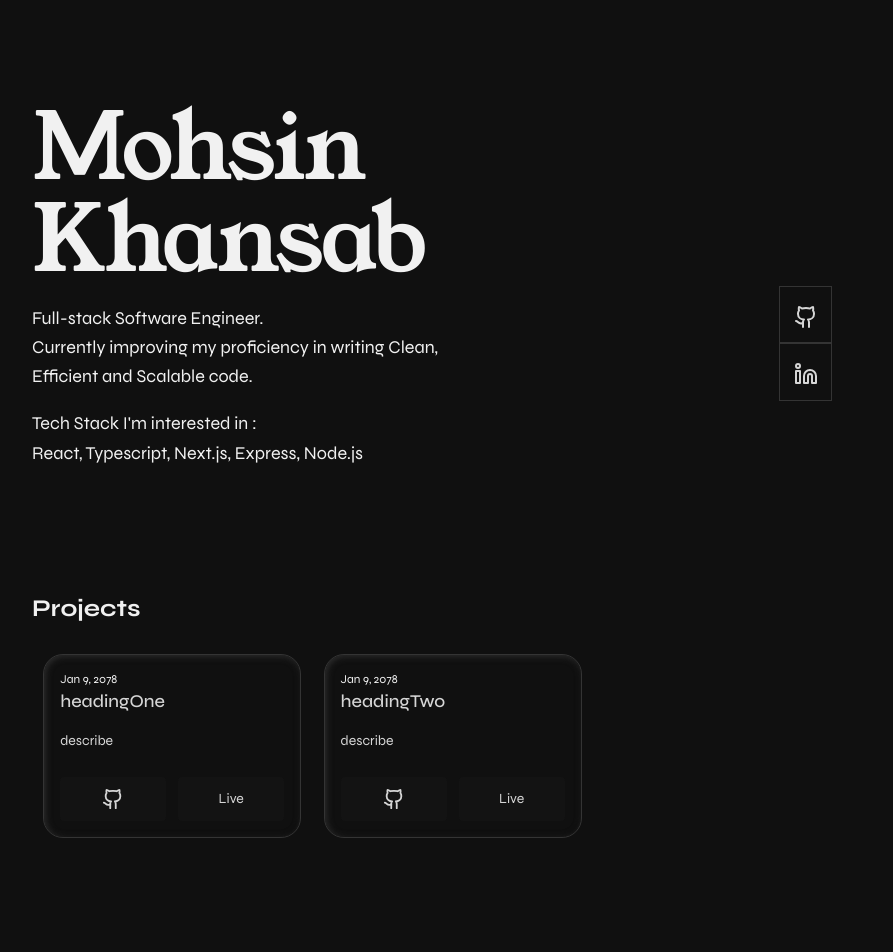
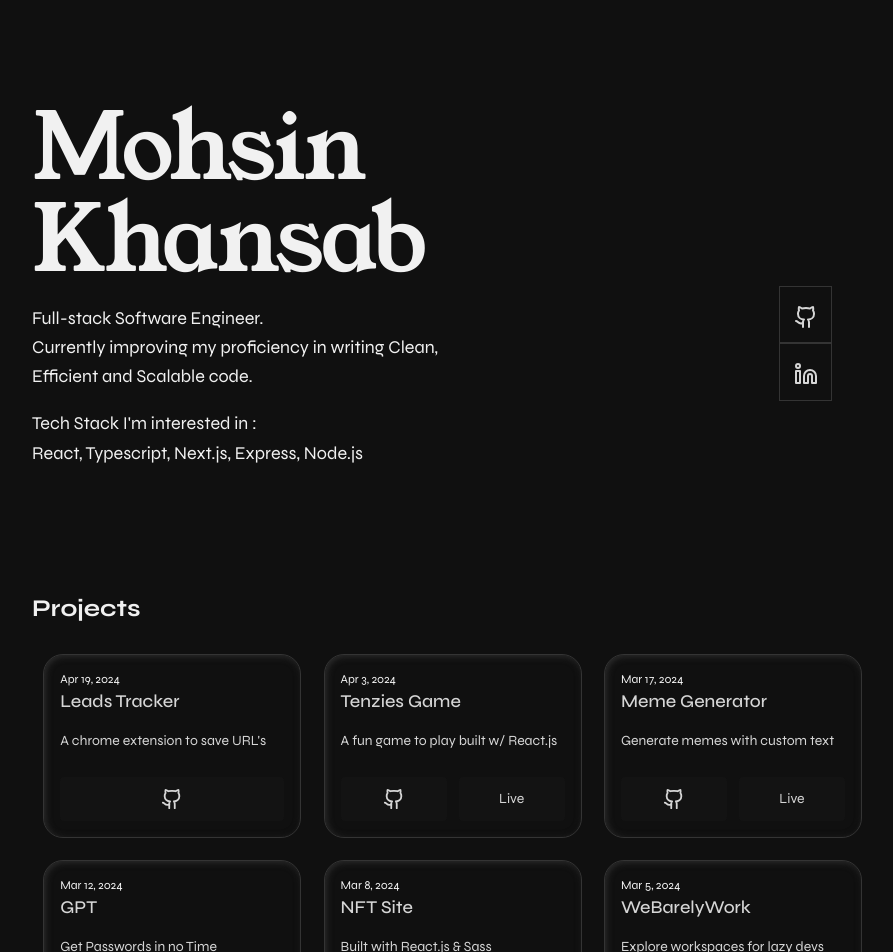
Before and after one commit to mohs-in/website_v3, a React (Vite) app: page / in a window 1280 px wide. Shown: the top 952 px of the page, without its empty margins (208-1101 px from the left). Before the commit the page ends 849 px from the top, so only its background shows below. Built offline with nearby package versions, Linux system fonts and the light colour scheme.

Commit message:
update projects data

```diff
--- a/components/projects.js
+++ b/components/projects.js
@@ -1,17 +1,58 @@
 
 export default [
     {
-        date: '01-09-2078',
-        title: 'headingOne',
-        description: 'describe',
-        github: 'https://www.google.com',
-        demo: 'https://www.example.com'
+        date: '04-19-2024',
+        title: 'Leads Tracker',
+        description: "A chrome extension to save URL's",
+        github: 'https://github.com/mohs-in/leads-tracker',
     },
     {
-        date: '01-09-2078',
-        title: 'headingTwo',
-        description: 'describe',
-        github: 'https://www.google.com',
-        demo: 'https://www.example.com'
+        date: '04-03-2024',
+        title: 'Tenzies Game',
+        description: 'A fun game to play built w/ React.js',
+        github: 'https://github.com/mohs-in/tenzies-game',
+        demo: 'https://tenzies.mohs.ink/'
+    },
+    {
+        date: '03-17-2024',
+        title: 'Meme Generator',
+        description: 'Generate memes with custom text',
+        github: 'https://github.com/mohs-in/meme-generator',
+        demo: 'https://generatememe.mohs.ink'
+    },
+    {
+        date: '03-12-2024',
+        title: 'GPT',
+        description: 'Get Passwords in no Time',
+        github: 'https://github.com/mohs-in/password-generator',
+        demo: 'https://generatepassword.mohs.ink/'
+    },
+    {
+        date: '03-08-2024',
+        title: 'NFT Site',
+        description: 'Built with React.js & Sass',
+        github: 'https://github.com/mohs-in/nft-site',
+        demo: 'https://nft.mohs.ink'
+    },
+    {
+        date: '03-05-2024',
+        title: 'WeBarelyWork',
+        description: 'Explore workspaces for lazy devs',
+        github: 'https://github.com/mohs-in/cowork-space',
+        demo: 'https://workspace.mohs.ink'
+    },
+    {
+        date: '02-24-2024',
+        title: 'Travel Journal',
+        description: 'Places I have been to in imagination',
+        github: 'https://github.com/mohs-in/travel-journal',
+        demo: 'https://traveljournal.mohs.ink'
+    },
+    {
+        date: '02-20-2024',
+        title: 'Airbnb Site',
+        description: 'Airbnb Clone Basic',
+        github: 'https://github.com/mohs-in/airbnb-clone',
+        demo: 'https://airbnbclone.mohs.ink'
     }
 ]
```
